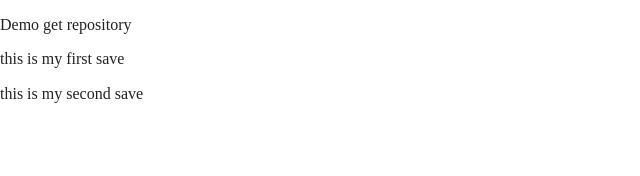
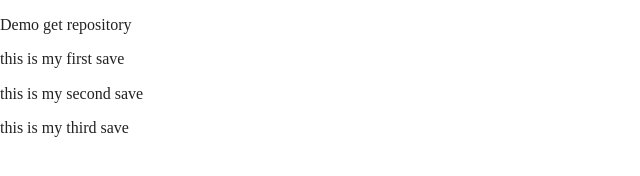
Before and after one commit to brianmot/git-demo, a website built with Parcel: page index.html in a window 1280 px wide. Shown: the whole page, without its empty margins (0-640 px from the left). Built offline with nearby package versions, Linux system fonts and the light colour scheme.

Commit message:
third commit. Commited all at the same time

```diff
--- a/index.html
+++ b/index.html
@@ -29,6 +29,7 @@
   </p>
   <p> this is my first save</p>
   <p> this is my second save</p>
+  <p> this is my third save</p>
   <script src="js/vendor/modernizr-3.11.2.min.js"></script>
   <script src="js/plugins.js"></script>
   <script src="js/main.js"></script>
```
